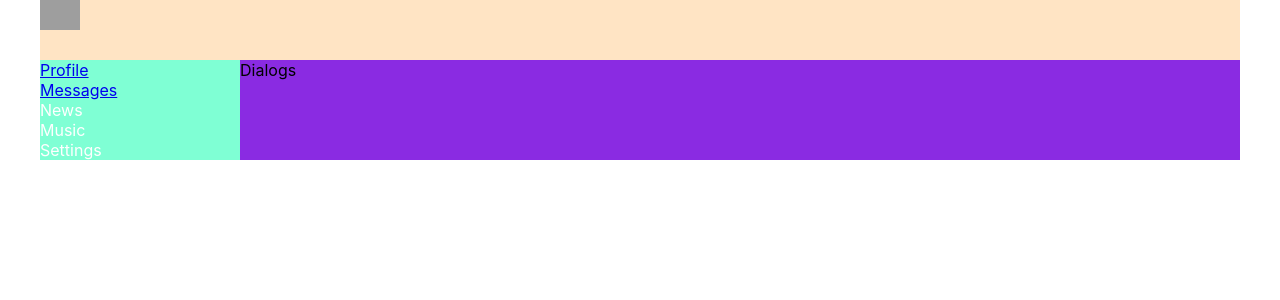
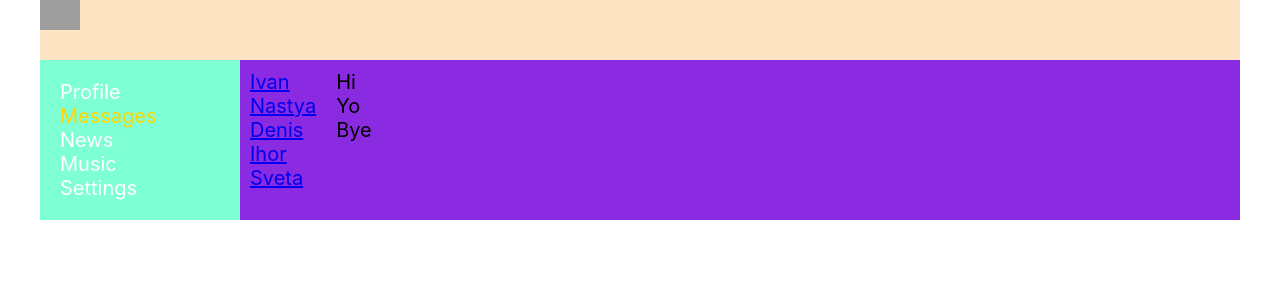
Before and after one commit to KuprIvan/samurai-way, a React (Create React App) app: page /dialogs in a window 1280 px wide. Shown: the top 300 px of the page. Built offline with nearby package versions, Linux system fonts and the light colour scheme; grey boxes are pictures that could not be loaded.

Commit message:
week2 - refactor components code, new components

```diff
--- a/src/App.tsx
+++ b/src/App.tsx
@@ -4,17 +4,26 @@ import Header from './components/Header/Header';
 import Navbar from './components/Navbar/Navbar';
 import Profile from './components/Profile/Profile';
 import Dialogs from './components/Dialogs/Dialogs';
+import {BrowserRouter, Route} from 'react-router-dom';
+import News from './components/News/News';
+import Music from './components/Music/Music';
+import Settings from './components/Settings/Settings';
 
 const App = () => {
     return (
-        <div className="app-wrapper">
-            <Header/>
-            <Navbar/>
-            {/*<Profile/>*/}
-            <div className='app-wrapper-content'>
-                <Dialogs/>
+        <BrowserRouter>
+            <div className="app-wrapper">
+                <Header/>
+                <Navbar/>
+                <div className='app-wrapper-content'>
+                    <Route path='/profile' component={Profile}/>
+                    <Route path='/dialogs' component={Dialogs}/>
+                    <Route path='/news' component={News}/>
+                    <Route path='/music' component={Music}/>
+                    <Route path='/settings' component={Settings}/>
+                </div>
             </div>
-        </div>
+        </BrowserRouter>
     );
 }
 
--- a/src/components/Dialogs/Dialogs.module.css
+++ b/src/components/Dialogs/Dialogs.module.css
@@ -0,0 +1,20 @@
+.dialogs {
+    display: flex;
+    font-size: 2rem;
+}
+.dialogsItem {
+    padding: 10px;
+}
+.dialogsItem .active {
+    color: gold;
+}
+.dialog{
+    font-size: 2rem;
+}
+
+.messages {
+    padding: 10px;
+}
+.message {
+    font-size: 2rem;
+}
--- a/src/components/Dialogs/Dialogs.tsx
+++ b/src/components/Dialogs/Dialogs.tsx
@@ -1,10 +1,50 @@
-import React from 'react';
+import React, {FC} from 'react';
 import s from './Dialogs.module.css'
+import {NavLink} from 'react-router-dom';
+
+
+type DialogItemType = {
+    id: string
+    name: string
+}
+
+type MessageItemType = {
+    title: string
+}
+const DialogItem: FC<DialogItemType> = (props) => {
+    let path = `/dialogs/${props.id}`
+    return (
+        <div className={s.dialog + ' ' + s.active}>
+            <NavLink to={path}>{props.name}</NavLink>
+        </div>
+    )
+}
+
+const MessageItem: FC<MessageItemType> = (props)  => {
+  return (
+      <div className={s.message}>
+          {props.title}
+      </div>
+  )
+}
+
+
 
 const Dialogs = (props: any) => {
     return (
-        <div>
-            Dialogs
+        <div className={s.dialogs}>
+            <div className={s.dialogsItem}>
+                <DialogItem name='Ivan' id='1'/>
+                <DialogItem name='Nastya' id='2'/>
+                <DialogItem name='Denis' id='3'/>
+                <DialogItem name='Ihor' id='4'/>
+                <DialogItem name='Sveta' id='5'/>
+            </div>
+            <div className={s.messages}>
+                <MessageItem title='Hi' />
+                <MessageItem title='Yo' />
+                <MessageItem title='Bye' />
+            </div>
         </div>
     );
 };
--- /dev/null
+++ b/src/components/Music/Music.tsx
@@ -0,0 +1,11 @@
+import React from 'react';
+
+const Music = () => {
+    return (
+        <div>
+            Music
+        </div>
+    );
+};
+
+export default Music;
--- a/src/components/Navbar/Navbar.module.css
+++ b/src/components/Navbar/Navbar.module.css
@@ -1,7 +1,14 @@
 .nav {
     grid-area: n;
     background-color: aquamarine;
+    padding: 20px;
 }
-.item {
+.item a {
     color: #fff;
+    font-size: 2rem;
+    text-decoration: none;
 }
+
+.item a.active {
+    color: gold;
+}
--- a/src/components/Navbar/Navbar.tsx
+++ b/src/components/Navbar/Navbar.tsx
@@ -1,23 +1,24 @@
 import React from 'react';
 import s from './Navbar.module.css';
+import {NavLink} from 'react-router-dom';
 
 const Navbar = () => {
     return (
         <nav className={s.nav}>
             <div className={s.item}>
-                <a href="/profile">Profile</a>
+                <NavLink to="/profile" activeClassName={s.active}>Profile</NavLink>
             </div>
             <div className={s.item}>
-                <a href="/dialogs">Messages</a>
+                <NavLink to="/dialogs" activeClassName={s.active}>Messages</NavLink>
             </div>
             <div className={s.item}>
-                <a>News</a>
+                <NavLink to="/news" activeClassName={s.active}>News</NavLink>
             </div>
             <div className={s.item}>
-                <a>Music</a>
+                <NavLink to="/music" activeClassName={s.active}>Music</NavLink>
             </div>
             <div className={s.item}>
-                <a>Settings</a>
+                <NavLink to="/settings" activeClassName={s.active}>Settings</NavLink>
             </div>
         </nav>
     );
--- /dev/null
+++ b/src/components/News/News.tsx
@@ -0,0 +1,11 @@
+import React from 'react';
+
+const News = () => {
+    return (
+        <div>
+            News
+        </div>
+    );
+};
+
+export default News;
--- /dev/null
+++ b/src/components/Settings/Settings.tsx
@@ -0,0 +1,11 @@
+import React from 'react';
+
+const Settings = () => {
+    return (
+        <div>
+            Settings
+        </div>
+    );
+};
+
+export default Settings;
--- a/src/index.css
+++ b/src/index.css
@@ -1,3 +1,6 @@
+html {
+  font-size: 10px;
+}
 body {
   margin: 0;
   font-family: -apple-system, BlinkMacSystemFont, 'Segoe UI', 'Roboto', 'Oxygen',
```
Also changed, not shown: src/components/Music/Music.module.css (added), src/components/News/News.module.css (added), src/components/Settings/Settings.module.css (added).
